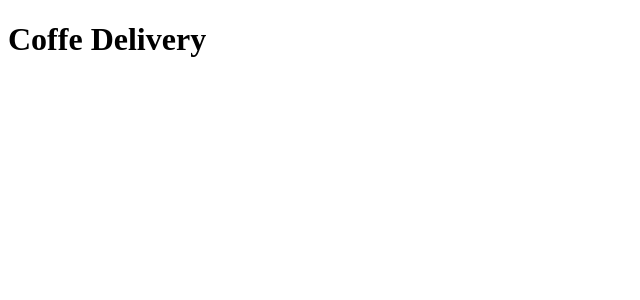
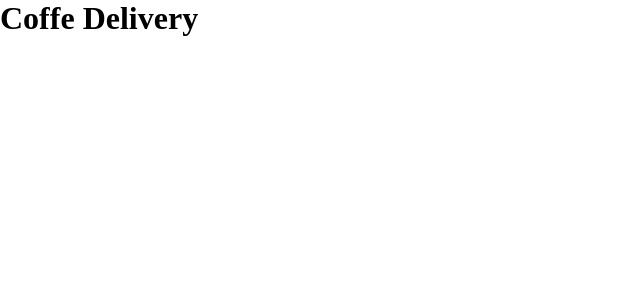
Before and after one commit to GustavoDuarteM/coffe-delivery, a React (Vite) app: page / in a window 1280 px wide. Shown: the top 300 px of the page, without its empty margins (0-640 px from the left). Built offline with nearby package versions, Linux system fonts and the light colour scheme.

Commit message:
Add default theme

```diff
--- a/package.json
+++ b/package.json
@@ -20,6 +20,7 @@
     "@rocketseat/eslint-config": "^1.2.0",
     "@types/react": "^18.0.28",
     "@types/react-dom": "^18.0.11",
+    "@types/styled-components": "^5.1.26",
     "@typescript-eslint/eslint-plugin": "^5.57.1",
     "@typescript-eslint/parser": "^5.57.1",
     "@vitejs/plugin-react": "^4.0.0",
--- a/src/App.tsx
+++ b/src/App.tsx
@@ -1,5 +1,12 @@
-function App() {
-  return <h1> Coffe Delivery </h1>
+import { ThemeProvider } from 'styled-components'
+import { dafaultTheme } from './styles/theme/default'
+import { GlobalStyle } from './styles/global'
+
+export function App() {
+  return (
+    <ThemeProvider theme={dafaultTheme}>
+      <h1> Coffe Delivery </h1>
+      <GlobalStyle />
+    </ThemeProvider>
+  )
 }
-
-export default App
--- a/src/main.tsx
+++ b/src/main.tsx
@@ -1,6 +1,6 @@
 import React from 'react'
 import ReactDOM from 'react-dom/client'
-import App from './App.tsx'
+import { App } from './App.tsx'
 
 ReactDOM.createRoot(document.getElementById('root') as HTMLElement).render(
   <React.StrictMode>
--- /dev/null
+++ b/src/styles/global.ts
@@ -0,0 +1,9 @@
+import { createGlobalStyle } from 'styled-components'
+
+export const GlobalStyle = createGlobalStyle`
+  *{
+    margin: 0;
+    padding: 0;
+    box-sizing: border-box;
+  }
+`
--- /dev/null
+++ b/src/styles/theme/default.ts
@@ -0,0 +1,23 @@
+export const dafaultTheme ={
+  white: "#FFF",
+
+  yellow: '#DBAC2C',
+  'yellow-light': '#F1E9C9',
+  'yellow-dark': '#C47F17',
+
+
+  purple:'#9047f8',
+  'purple-light':'#EBE5F9',
+  'purple-dark':'#4B2995',
+
+  'base-title':'#272221',
+  'base-subtitle':'#403937',
+  'base-text':'#574F4D',
+  'base-label':'#8D8686',
+  'base-hover':'#D7D5D5',
+  'base-button':'#E6E5E5',
+  'base-input':'#EDEDED',
+  'base-card':'#F3F2F2',
+
+  background:'#FAFAFF',
+}
```
Also changed, not shown: 1 other file (tests, documents, lock files or other folders).
